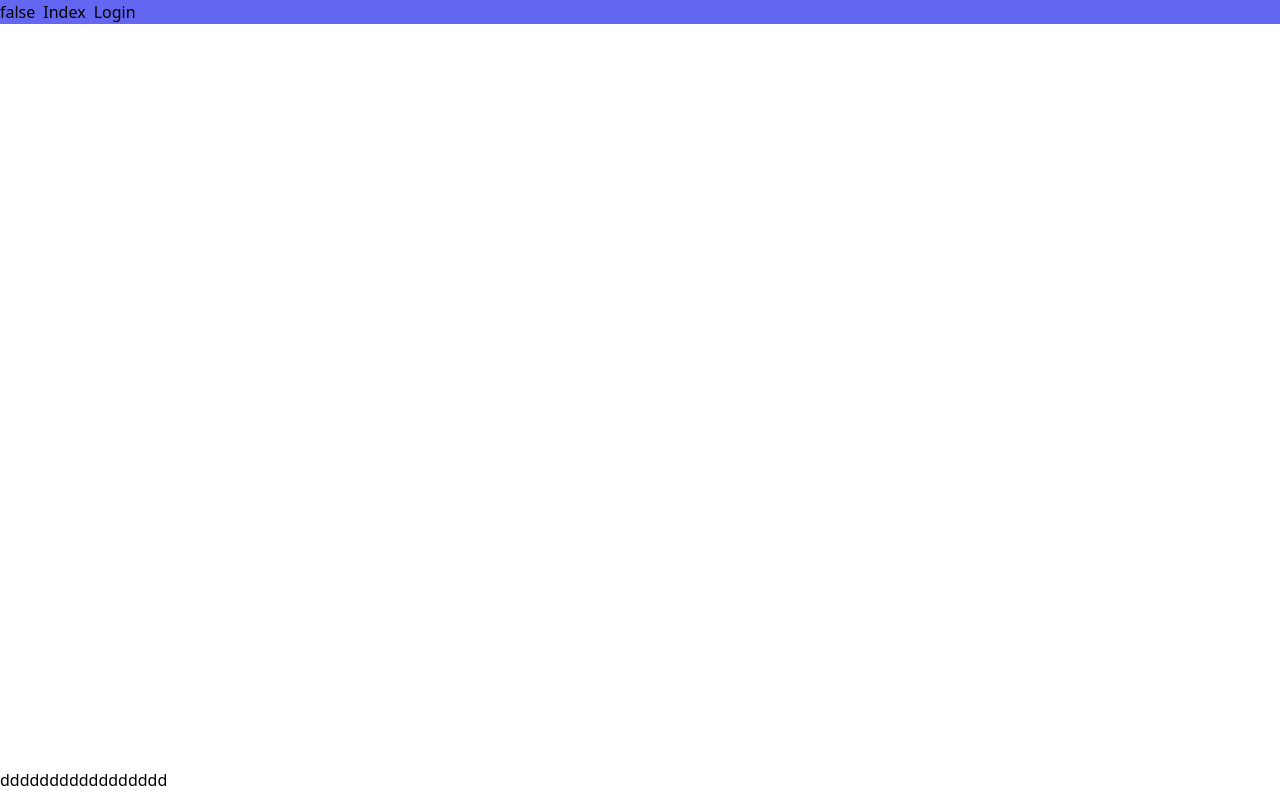
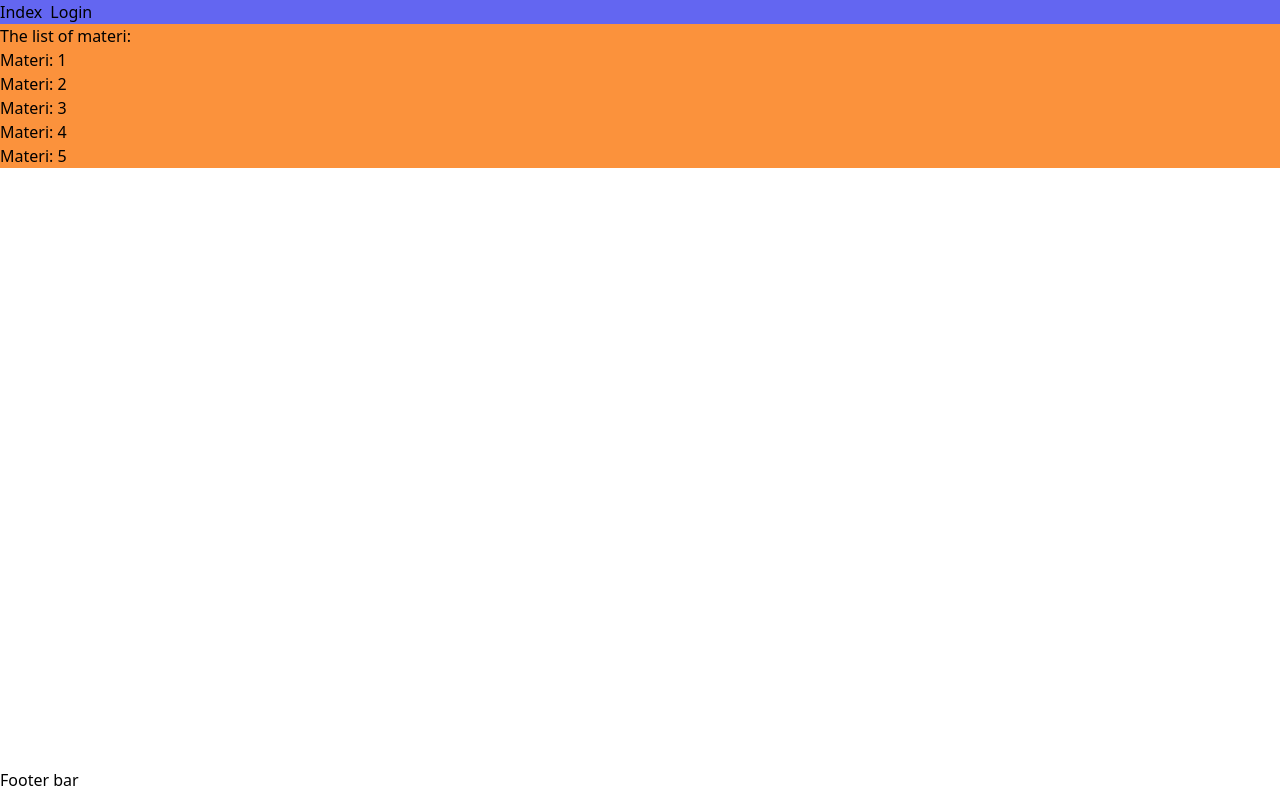
Before and after one commit to aqordeon/nativemed, a Nuxt app: page /materi in a window 1280 px wide. Built offline with nearby package versions, Linux system fonts and the light colour scheme; no server answers.

Commit message:
Setup: route, favicon

```diff
--- a/components/Layouts/FooterBar.vue
+++ b/components/Layouts/FooterBar.vue
@@ -1,6 +1,6 @@
 <template>
     <div class="absolute bottom-2 container w-screen pt-6">
-        ddddddddddddddddd
+        Footer bar
     </div>
 </template>
 
--- a/components/Layouts/Navbar.vue
+++ b/components/Layouts/Navbar.vue
@@ -1,7 +1,6 @@
 <template>
 	<section class="w-screen">
 		<div class="bg-indigo-500 flex gap-x-2">
-			{{ authenticated }}
 			<NuxtLink to="/">Index</NuxtLink>
 			<NuxtLink v-if="!authenticated" to="/login">Login</NuxtLink>
 			<NuxtLink v-else @click="logout">Logout</NuxtLink>
@@ -11,7 +10,7 @@
 
 <script setup>
 import { storeToRefs } from "pinia" // import storeToRefs helper hook from pinia
-import { useAuthStore } from "~/store/auth" // import the auth store we just created
+import { useAuthStore } from "~/store/authStore" // import the auth store we just created
 
 const router = useRouter()
 
--- a/layouts/default.vue
+++ b/layouts/default.vue
@@ -1,4 +1,5 @@
 <template>
+	<Title>Native Med</Title>
 	<div>
 		<CommonsDebugComp v-if="isDebug" />
 		<LayoutsNavbar />
--- a/nuxt.config.ts
+++ b/nuxt.config.ts
@@ -21,4 +21,5 @@ export default defineNuxtConfig({
             autoprefixer: {},
         },
     },
+    ssr: true,
 })
--- a/pages/index.vue
+++ b/pages/index.vue
@@ -1,7 +1,8 @@
 <template>
-	<div class="bg-slate-100 flex w-screen h-screen items-center justify-center">
-		<h1 class="text-white">This page is blank</h1>
-		<NuxtLink href="/login">Login</NuxtLink>
+	<div class="bg-slate-100 flex w-screen h-screen items-center justify-center gap-x-4">
+		<h1 class="text-gray-400">This page is blank</h1>
+		<NuxtLink to="/materi">Materi</NuxtLink>
+		<NuxtLink to="/materi/Lulus Ujian Nasional/quiz/2">Quiz 2</NuxtLink>
 	</div>
 </template>
 
--- a/pages/login.vue
+++ b/pages/login.vue
@@ -1,6 +1,5 @@
 <template>
     <div>
-        <NuxtLink href="/">Indexx</NuxtLink>
         <div class="title">
             <h2>Login</h2>
         </div>
@@ -17,26 +16,26 @@
 </template>
 
 <script setup lang="ts">
-import { storeToRefs } from 'pinia'; // import storeToRefs helper hook from pinia
-import { useAuthStore } from '~/store/auth'; // import the auth store we just created
+import { storeToRefs } from 'pinia'
 
-const { authenticateUser } = useAuthStore(); // use authenticateUser action from  auth store
+import { useAuthStore } from '~/store/authStore'
+const { authenticateUser } = useAuthStore()
 
-const { authenticated } = storeToRefs(useAuthStore()); // make authenticated state reactive with storeToRefs
+const { authenticated } = storeToRefs(useAuthStore()) // make authenticated state reactive with storeToRefs
 
 const user = ref({
     username: 'kminchelle',
     password: '0lelplR',
 });
-const router = useRouter();
+const router = useRouter()
 
 const login = async () => {
-    await authenticateUser(user.value); // call authenticateUser and pass the user object
-    // redirect to homepage if user is authenticated
+    await authenticateUser(user.value) // call authenticateUser and pass the user object
+    // Redirect to if user already log in
     if (authenticated) {
-        router.push('/');
+        router.push('/')
     }
-};
+}
 </script>
 
 <style scoped></style>
--- /dev/null
+++ b/pages/materi/[materiName]/[quizid].vue
@@ -0,0 +1,21 @@
+<template>
+    <div class="w-full h-full bg-lime-400">
+        This Quiz id:
+        <pre>{{ $route.params.quizid }}</pre>
+    </div>
+</template>
+
+<script setup lang="ts">
+definePageMeta({
+    middleware: 'auth'
+})
+
+const quizId = ref('')
+
+onMounted(() => {
+    // Access the dynamic parameter "id" from the route
+    quizId.value = useRouter().currentRoute.value.params.quizid
+})
+</script>
+
+<style scoped></style>
--- /dev/null
+++ b/pages/materi/[materiName]/index.vue
@@ -0,0 +1,17 @@
+<template>
+    <div class="w-full h-full bg-blue-400 flex col">
+        The materi name is: {{$route.params.materiName}}
+        The quiz list is:
+        <div v-for="quiz in 4" :key="quiz.id">
+            <NuxtLink :to="`${$route.params.materiName}/quiz${quiz}`"> quiz{{ quiz }}</NuxtLink>
+        </div>
+    </div>
+</template>
+
+<script setup lang="ts">
+
+</script>
+
+<style scoped>
+
+</style>
--- /dev/null
+++ b/pages/materi/index.vue
@@ -0,0 +1,18 @@
+<template>
+    <div class="w-full h-full bg-orange-400">
+        The list of materi:
+        <div v-for="materiId in 5">
+            <NuxtLink :to="`/materi/materi${materiId}`">Materi: {{ materiId }}</NuxtLink>
+        </div>
+    </div>
+</template>
+
+<script setup lang="ts">
+definePageMeta({
+    middleware: 'auth'
+})
+</script>
+
+<style scoped>
+
+</style>
--- a/store/auth.ts
+++ b/store/authStore.ts
@@ -29,10 +29,11 @@ export const useAuthStore = defineStore('auth', {
                 this.authenticated = true; // set authenticated  state value to true
             }
         },
+
         logUserOut() {
-            const token = useCookie('token'); // useCookie new hook in nuxt 3
-            this.authenticated = false; // set authenticated  state value to false
-            token.value = null; // clear the token cookie
+            const token = useCookie('token')
+            this.authenticated = false // Set state value to false
+            token.value = null // Set token value in Cookie to null
         },
     },
 });
```
Also changed, not shown: middleware/auth.global.ts (deleted, +0 -25 lines), middleware/auth.ts (added, +25 -0 lines), public/favicon.png (added), 1 other file (tests, documents, lock files or other folders).
